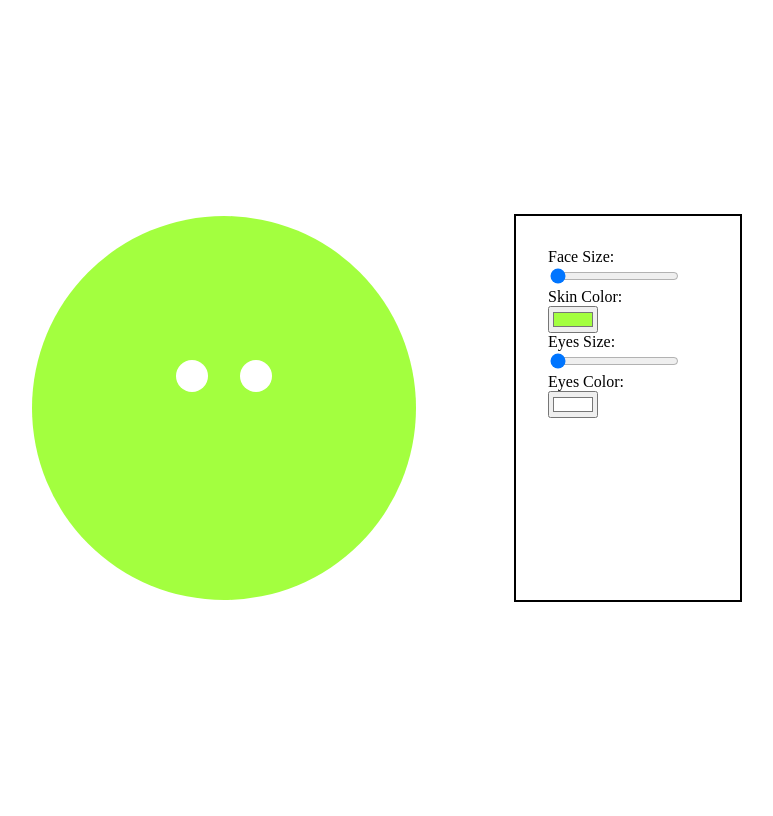
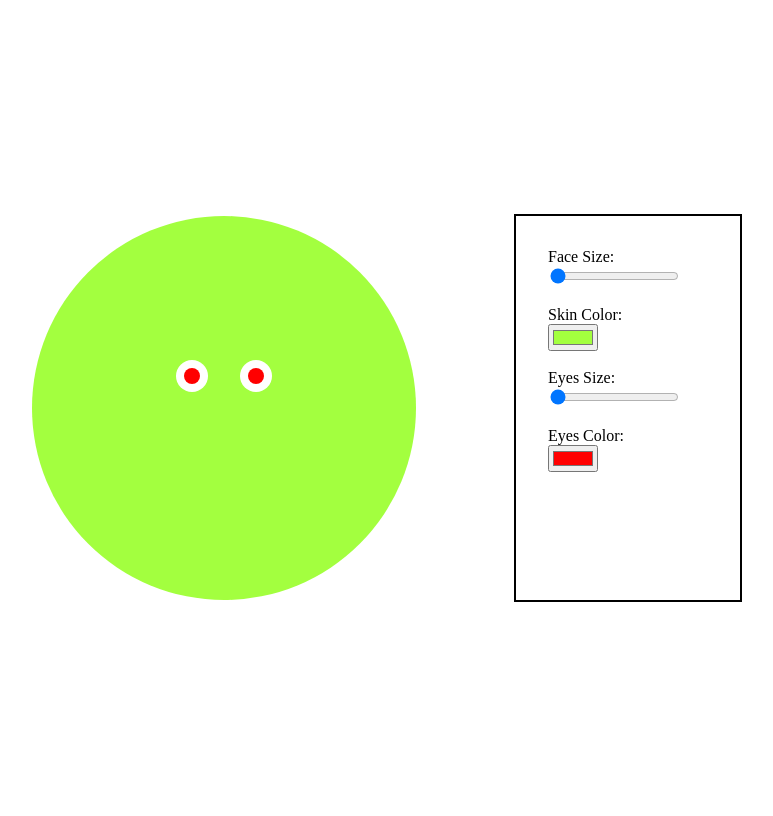
Before and after one commit to fenglish/make_a_face_app, a PHP site: page / in a window 1280 px wide. Shown: the whole page, without its empty margins (24-797 px from the left). Run offline with PHP 8.4, Linux system fonts and the light colour scheme.

Commit message:
add eye balls

```diff
--- a/index.html
+++ b/index.html
@@ -10,18 +10,19 @@
   <div class="face">
     <div class="outline">
       <div class="eyes"></div>
+      <div class="eye-balls"></div>
     </div>
   </div>
   <div class="controls">
     <label for="face-size">Face Size:</label><br>
-    <input id="face-size" type="range" name="outline-size" min="20" max="25" value="20" data-sizing="rem">
+    <input id="face-size" type="range" name="outline-size" min="20" max="25" value="20" data-sizing="rem"><br><br>
     <label for="skin-color">Skin Color:</label><br>
-    <input id="skin-color" type="color" name="outline-color" value="#a3ff3f"><br>
+    <input id="skin-color" type="color" name="outline-color" value="#a3ff3f"><br><br>
 
     <label for="eyes-size">Eyes Size:</label><br>
-    <input id="eyes-size" type="range" name="eyes" min="2" max="6" value="2" data-sizing="rem">
+    <input id="eyes-size" type="range" name="eyes" min="2" max="6" value="2" data-sizing="rem"><br><br>
     <label for="eyes-color">Eyes Color:</label><br>
-    <input id="skin-color" type="color" name="eyes-color" value="#ffffff"><br>
+    <input id="skin-color" type="color" name="eyes-color" value="#ff0000"><br><br>
   </div>
 
   <script>
@@ -33,6 +34,10 @@
         document.documentElement.style.setProperty(`--${this.name}`+'-margin-top', -this.value-2+(this.value/2) + suffix );
         document.documentElement.style.setProperty(`--${this.name}`+'-margin-left', -this.value-(this.value/2) + suffix );
         document.documentElement.style.setProperty(`--${this.name}`+'-distance', this.value*2 + suffix );
+        document.documentElement.style.setProperty('--eye-balls', this.value/2 + suffix );
+        document.documentElement.style.setProperty('--eye-balls-margin-top', -this.value-2+(this.value/2)+(this.value/4) + suffix );
+        document.documentElement.style.setProperty('--eye-balls-margin-left', -this.value-(this.value/4) + suffix );
+        document.documentElement.style.setProperty('--eye-balls-distance', this.value*2 + suffix );
       }
       document.documentElement.style.setProperty(`--${this.name}`, this.value + suffix );
     }
--- a/style.css
+++ b/style.css
@@ -5,7 +5,12 @@
   --eyes-distance: 4rem;
   --eyes-margin-top: -3rem;
   --eyes-margin-left: -3rem;
-  --eyes-color: #ffffff;
+  --eyes-color: #ff0000;
+  --eye-balls: 1rem;
+  --eye-balls-distance: 4rem;
+  --eye-balls-margin-top: -2.5rem;
+  --eye-balls-margin-left: -2.5rem;
+
 }
 
 body {
@@ -42,14 +47,29 @@ body {
   height: var(--eyes);
   border: none;
   border-radius: 50%;
-  background-color: var(--eyes-color);
-  box-shadow: var(--eyes-distance) 0px 0px 0px var(--eyes-color);
+  background-color: white;
+  box-shadow: var(--eyes-distance) 0px 0px 0px white;
   position: absolute;
   top: 50%;
   left:50%;
   right: 50%;
   bottom: 50%;
   margin: var(--eyes-margin-top) 0 0 var(--eyes-margin-left);
+}
+
+.eye-balls {
+  width: var(--eye-balls);
+  height: var(--eye-balls);
+  border: none;
+  border-radius: 50%;
+  background-color: var(--eyes-color);
+  box-shadow: var(--eye-balls-distance) 0px 0px 0px var(--eyes-color);
+  position: absolute;
+  top: 50%;
+  left:50%;
+  right: 50%;
+  bottom: 50%;
+  margin: var(--eye-balls-margin-top) 0 0 var(--eye-balls-margin-left);
 }
 
 .controls {
```
